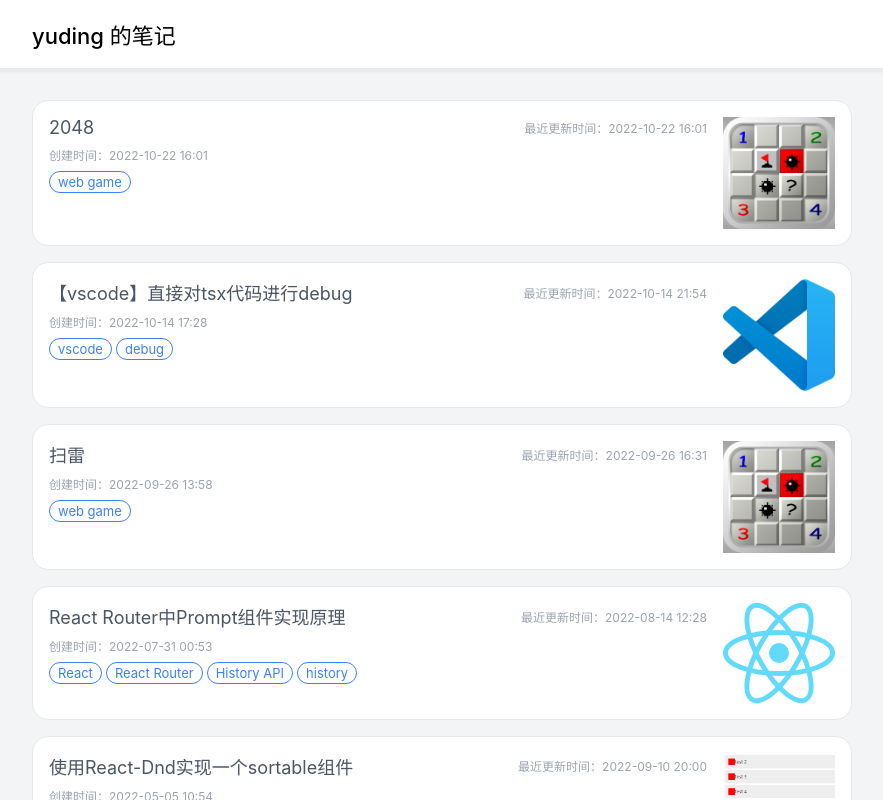
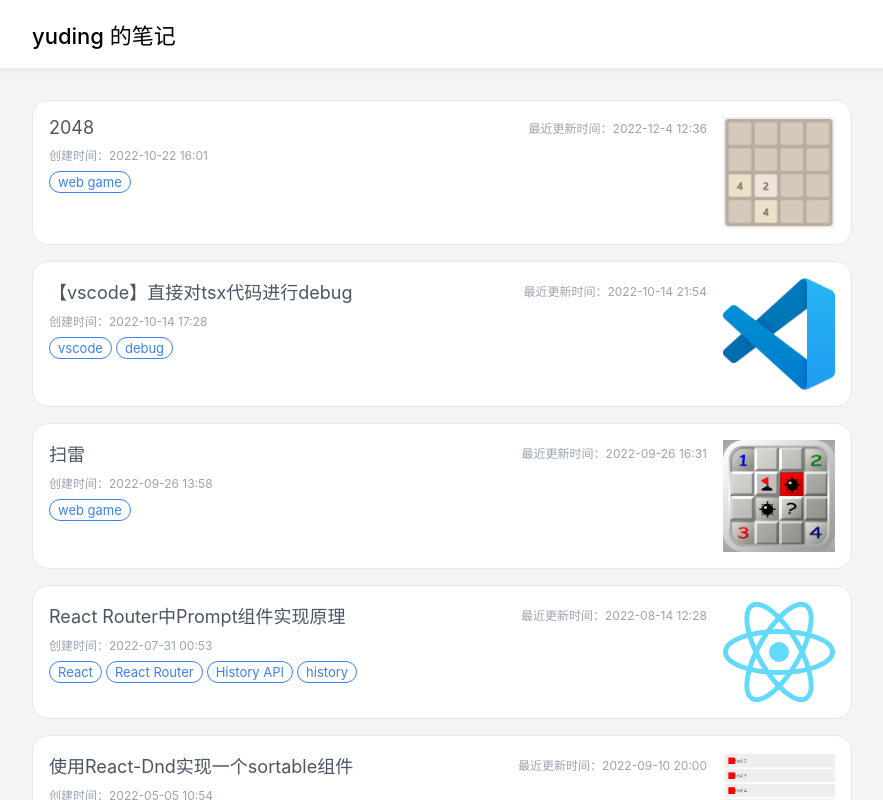
Before and after one commit to yuding2019/ynooote, a Next.js app: page / in a window 1280 px wide. Shown: the top 800 px of the page, without its empty margins (278-1161 px from the left). Built offline with nearby package versions, Linux system fonts and the light colour scheme.

Commit message:
fix(2048): 修正2048图片

```diff
--- a/pages/index.tsx
+++ b/pages/index.tsx
@@ -23,7 +23,8 @@ const gameList = [
     tags: ["web game"],
     path: "/2048",
     createTime: "2022-10-22 16:01",
-    img: "/images/mine-sweeper.png",
+    updateTime: "2022-12-4 12:36",
+    img: "/images/2048.png",
   },
 ];
 
```
Also changed, not shown: public/images/2048.png (added).
